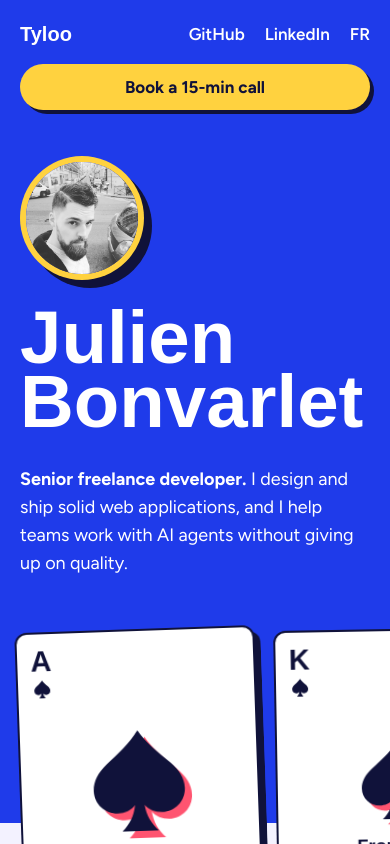
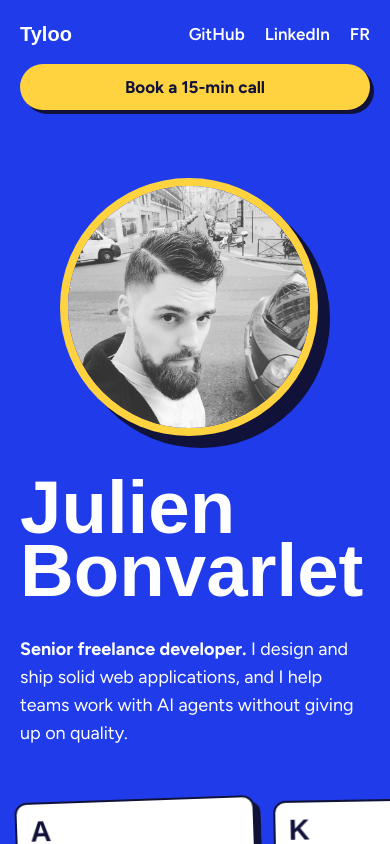
Before and after one commit to tyloo/tyloo.fr, a Next.js app: page /en in a window 390 px wide. Shown: the top 844 px of the page. Built offline with nearby package versions, Linux system fonts and the light colour scheme; a web font is replaced by a local one.

Commit message:
feat: large centred portrait above the name on phones and tablets
Refs #5

```diff
--- a/components/home/hero.tsx
+++ b/components/home/hero.tsx
@@ -16,19 +16,12 @@ export function Hero({ dict }: { dict: Dictionary }) {
     <>
       <section className="bg-cobalt text-white">
         <div className="mx-auto max-w-[100rem] px-5 pt-8 pb-6 sm:px-8 sm:pt-12">
-          <div className="grid items-center gap-x-12 gap-y-8 lg:grid-cols-[1fr_auto]">
+          <div className="grid items-center gap-x-12 gap-y-12 lg:grid-cols-[1fr_auto]">
             <h1 className={styles.name}>
               <span className="block">Julien</span> <span className="block">Bonvarlet</span>
             </h1>
-            <div className={`${styles.portrait} order-first ml-1.5 lg:order-none lg:mr-2.5 lg:ml-0`}>
-              <Image
-                src={site.photo}
-                alt={dict.hero.photoAlt}
-                fill
-                loading="eager"
-                sizes="(min-width: 64rem) 16rem, (min-width: 40rem) 9rem, 7rem"
-                className="rounded-full object-cover"
-              />
+            <div className={`${styles.portrait} order-first mt-6 -translate-x-1.5 justify-self-center lg:order-none lg:translate-x-0 lg:mt-0 lg:mr-2.5 lg:justify-self-auto`}>
+              <Image src={site.photo} alt={dict.hero.photoAlt} fill loading="eager" sizes="(min-width: 64rem) 16rem, min(62vw, 16rem)" className="rounded-full object-cover" />
             </div>
           </div>
           <p className="mt-8 mb-0 max-w-[60ch] text-lg sm:text-xl">
--- a/components/home/home.module.css
+++ b/components/home/home.module.css
@@ -33,18 +33,12 @@
 /* Portrait: a chip-like circle with a sun ring and a hard navy offset. */
 .portrait {
   position: relative;
-  width: 7rem;
+  width: min(62vw, 16rem);
   aspect-ratio: 1;
   border-radius: 50%;
   box-shadow:
-    0 0 0 6px #ffd23f,
-    8px 8px 0 6px #10123a;
-}
-
-@media (min-width: 40rem) {
-  .portrait {
-    width: 9rem;
-  }
+    0 0 0 8px #ffd23f,
+    12px 12px 0 8px #10123a;
 }
 
 @media (min-width: 64rem) {
```
